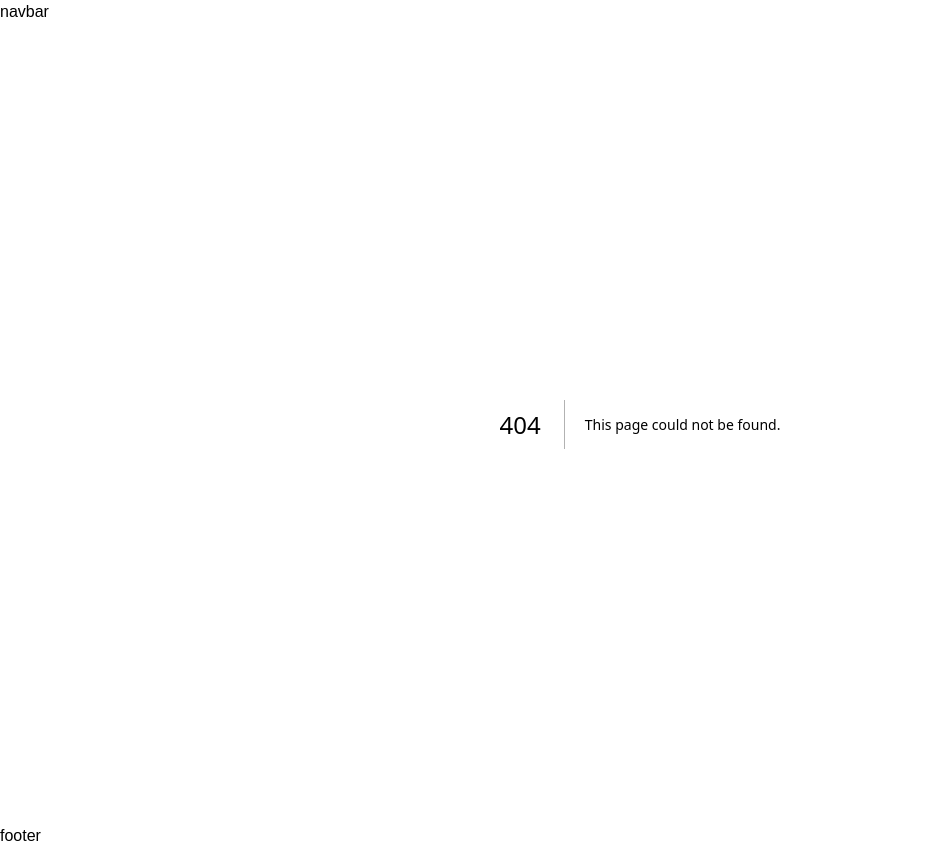
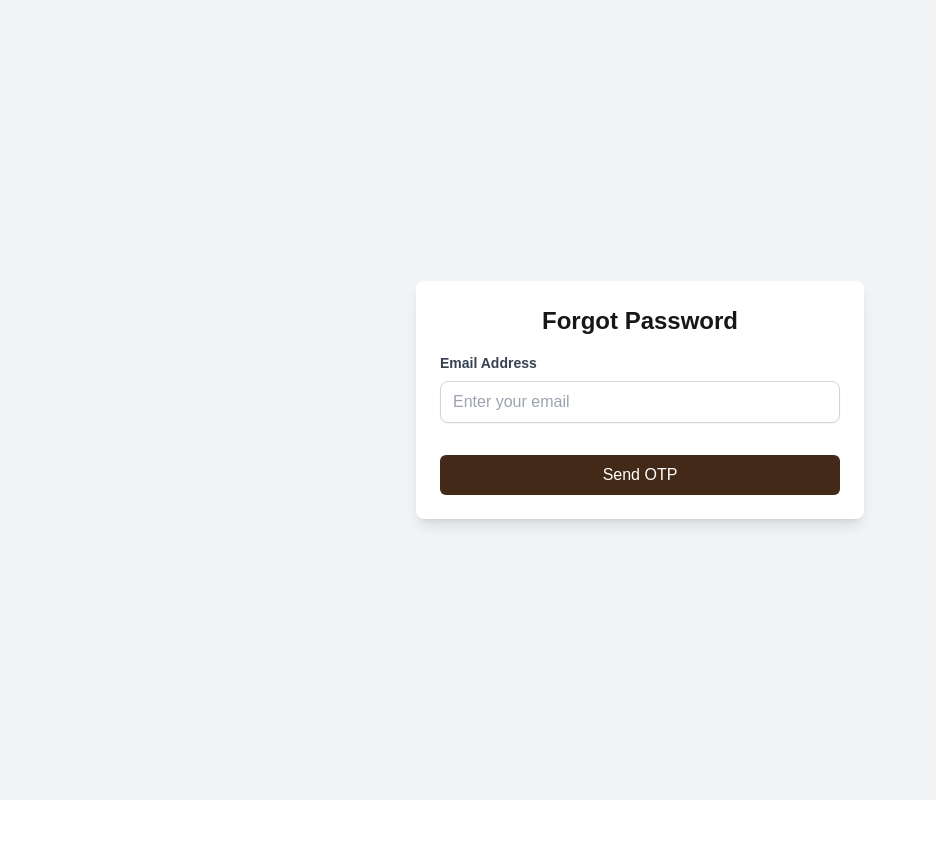
Before and after one commit to sahilrahmani89/project-hilina, a Next.js app: page /forgot-password in a window 1280 px wide. Before the commit this address had no page. Shown: the whole page, without its empty margins (0-936 px from the left). After the commit the page ends 800 px from the top, so only its background shows below. Built offline with nearby package versions, Linux system fonts and the light colour scheme.

Commit message:
otp verifcation via mail

```diff
--- /dev/null
+++ b/app/api/auth/getOtp/route.ts
@@ -0,0 +1,78 @@
+import dbConnect from "@/app/lib/mongoose";
+import Otp from "@/app/model/Otp";
+import Users from "@/app/model/User";
+import { createApiResponse } from "@/app/utils/apiResponse";
+import { customAlphabet, nanoid } from "nanoid";
+import { NextRequest } from "next/server";
+import nodemailer from 'nodemailer';
+
+
+export async function POST(req:NextRequest){
+    try{
+        const body = await req.json()
+        const {email} = body
+        await dbConnect()
+        if(!email) return new Response(JSON.stringify(createApiResponse(400,'Email Required')))
+        const isExist = await Users.findOne({email:email})
+        if(!isExist){
+            return new Response(JSON.stringify(createApiResponse(400,'This email Id does not exist!')))
+        }
+       const otp = generateSecureInteger()
+        const otpData = {
+              email,
+              otp
+        }
+        const isOtpExist =  await Otp.findOne({email:email})
+        if(isOtpExist){
+            return new Response(JSON.stringify(createApiResponse(400,'Otp already sent')))
+        }else{
+            const nodeMail = process.env.MAIL
+            const password = process.env.MAIL_PASSWORD
+            if(!email || !password){
+                return new Response(JSON.stringify(createApiResponse(500,'Email and password not found')))
+            }
+            const transporter = nodemailer.createTransport({
+                service: "Gmail",
+                host: "smtp.gmail.com",
+                port: 465,
+                secure: true,
+                auth: {
+                    user: nodeMail,
+                    pass: password
+                }
+            });
+            //
+            const mailOptions = {
+                from: nodeMail,
+                to: email,
+                subject: 'Otp for reset password',
+                text: 'This is your otp for reset password: ' + otp, // plain text body
+                html: `<p>Hello, this is your OTP for resetting your password: <strong>${otp}</strong></p>`
+            };
+            // transporter.sendMail(mailOptions, async(error, info) => {
+            //     if (!info) {
+            //         console.log('Error in sending email:', error);
+            //         return new Response(JSON.stringify(createApiResponse(500,'Error in sending email')))
+            //     }
+            //     const createOTP = await Otp.create(otpData)
+            //     await createOTP.save()
+            //    return new Response(JSON.stringify(createApiResponse(200,'Otp sent successfully to your email')))
+            // });
+            try {
+                const info = await transporter.sendMail(mailOptions);
+                const createOTP = await Otp.create(otpData);
+                await createOTP.save();
+                return new Response(JSON.stringify(createApiResponse(200, 'OTP sent successfully to your email')));
+            } catch (error) {
+                return new Response(JSON.stringify(createApiResponse(500, 'Error in sending email')));
+            }
+        }
+    }catch(err){
+        console.log('err',err)
+        return new Response(JSON.stringify(createApiResponse(500,'Interval Server Error Otp')))
+    }
+}
+export function generateSecureInteger(length = 10) {
+    const nanoid = customAlphabet('1234567890', length)
+    return nanoid(6)
+}
--- /dev/null
+++ b/app/api/auth/verifyOtp/route.ts
@@ -0,0 +1,25 @@
+import dbConnect from "@/app/lib/mongoose";
+import Otp from "@/app/model/Otp";
+import { createApiResponse } from "@/app/utils/apiResponse";
+import { NextRequest } from "next/server";
+
+export async function POST(req: NextRequest) {
+    const body = await req.json()
+        const {email,otp} = body
+        if(!email) return new Response(JSON.stringify(createApiResponse(400,'Email Required')))
+        try{
+          await dbConnect()
+          const isOTP = await Otp.findOne({email:email})
+          if(!isOTP){
+             return new Response(JSON.stringify(createApiResponse(400,'Otp expired or not sent')))
+          }
+          if(isOTP.otp === otp){
+            return new Response(JSON.stringify(createApiResponse(200,'Otp verified successfully')))
+          }else{
+            return new Response(JSON.stringify(createApiResponse(400,'Invalid Otp')))
+          }
+         }catch(err){
+            console.log('err',err)
+            return new Response(JSON.stringify(createApiResponse(500,'Internal server error')))
+        }
+}
--- /dev/null
+++ b/app/component/authcomp/Forgotpass.tsx
@@ -0,0 +1,147 @@
+"use client"
+import React, { useState } from 'react';
+import Input from '../forms/Input';
+import Button from '../forms/Button';
+import axios from 'axios';
+
+const ForgotPass = () => {
+  const [step, setStep] = useState(1); // Step 1: Email, Step 2: OTP, Step 3: Reset Password
+  const [email, setEmail] = useState('');
+  const [otp, setOtp] = useState('');
+  const [password, setPassword] = useState('');
+  const [error,setError] = useState('')
+
+  const handleEmailSubmit = async(e:any) => {
+    e.preventDefault();
+    const response:any= await getAPI(email)
+    console.log('response',response)
+    if(response?.data?.statusCode >=200 && response?.data?.statusCode<=299){
+       setStep(2);
+    }else{
+      setError(response?.data?.message)
+    }
+  };
+
+  const getAPI = async (email:string) => {
+    try{
+        const res = await axios.post('/api/auth/getOtp',{
+          email,
+        })
+       return res
+    }catch(err){
+      console.log('err', err)
+      return err
+    }
+  }
+  //get otp from server
+  const verifyOTP = async (email:string) => {
+    try{
+        const res = await axios.post('/api/auth/verifyOtp',{
+          email,
+          otp
+        })
+       return res
+    }catch(err){
+      console.log('err', err)
+      return null
+   }
+  }
+  const handleOtpSubmit = async(e:any) => {
+    e.preventDefault();
+    // Simulate OTP validation
+    const serverOtp = await verifyOTP(email)
+    if(serverOtp?.data?.statusCode >=200 && serverOtp?.data?.statusCode<=299){
+       setStep(3);
+    }else {
+      console.log('Invalid OTP');
+      setError('Invalid OTP')
+    }
+  };
+
+  const handlePasswordSubmit = (e:any) => {
+    e.preventDefault();
+    // Simulate password reset
+    console.log('Password reset successful');
+  };
+
+  return (
+    <div className="flex items-center justify-center min-h-screen bg-gray-100">
+      <div className="w-full max-w-md p-6 bg-white rounded-lg shadow-lg">
+        <h2 className="text-2xl font-bold text-center mb-4">
+          Forgot Password
+        </h2>
+
+        {/* Step 1: Email input */}
+        {step === 1 && (
+          <form className="space-y-4">
+            <div>
+              <Input
+                type='email'
+                name='email'
+                placeholder='Enter your email'
+                value={email}
+                onChange={(e) => setEmail(e.target.value)}
+                label='Email Address'
+              />
+            </div>
+            <Button onClick={(e)=>handleEmailSubmit(e)}>
+              Send OTP
+            </Button>
+          </form>
+        )}
+
+        {/* Step 2: OTP input */}
+        {step === 2 && (
+          <form onSubmit={handleOtpSubmit} className="space-y-4">
+            <div>
+              <label htmlFor="otp" className="block text-sm font-medium text-gray-700">Enter OTP</label>
+              <input
+                type="text"
+                id="otp"
+                name="otp"
+                className="mt-1 block w-full px-4 py-2 border border-gray-300 rounded-lg shadow-sm focus:outline-none focus:ring-2 focus:ring-blue-500"
+                value={otp}
+                onChange={(e) => setOtp(e.target.value)}
+                required
+                placeholder="Enter OTP"
+              />
+            </div>
+            <button
+              type="submit"
+              className="w-full bg-blue-500 text-white py-2 px-4 rounded-lg hover:bg-blue-600 transition duration-200"
+            >
+              Verify OTP
+            </button>
+          </form>
+        )}
+
+        {/* Step 3: Reset Password */}
+        {step === 3 && (
+          <form onSubmit={handlePasswordSubmit} className="space-y-4">
+            <div>
+              <label htmlFor="password" className="block text-sm font-medium text-gray-700">New Password</label>
+              <input
+                type="password"
+                id="password"
+                name="password"
+                className="mt-1 block w-full px-4 py-2 border border-gray-300 rounded-lg shadow-sm focus:outline-none focus:ring-2 focus:ring-blue-500"
+                value={password}
+                onChange={(e) => setPassword(e.target.value)}
+                required
+                placeholder="Enter new password"
+              />
+            </div>
+            <button
+              type="submit"
+              className="w-full bg-blue-500 text-white py-2 px-4 rounded-lg hover:bg-blue-600 transition duration-200"
+            >
+              Reset Password
+            </button>
+          </form>
+        )}
+      </div>
+    </div>
+  );
+};
+
+export default ForgotPass;
--- a/app/component/forms/Button.tsx
+++ b/app/component/forms/Button.tsx
@@ -3,7 +3,7 @@ import React from 'react';
 interface ButtonProps {
   variant?: 'filled' | 'outlined';
   children: React.ReactNode;
-  onClick?: () => void;
+  onClick?: (e:any) => void;
   className?: string;
   disabled?: boolean;
   loading?: boolean;
--- /dev/null
+++ b/app/forgot-password/page.tsx
@@ -0,0 +1,7 @@
+import ForgotPass from "../component/authcomp/Forgotpass";
+
+export default function Home() {
+    return(
+        <ForgotPass/>
+)
+}
--- /dev/null
+++ b/app/model/Otp.ts
@@ -0,0 +1,9 @@
+import mongoose , {  Schema } from "mongoose";
+
+const otpSchema = new Schema({
+    email: {type:String, required: true},
+    otp: {type:String, required: true},
+    expiry: {type: Date, default: Date.now, expires: 300}
+})
+
+export default mongoose.models.Otp || mongoose.model('Otp', otpSchema);
--- a/app/page.tsx
+++ b/app/page.tsx
@@ -1,10 +1,10 @@
 "use client";
 import { useSession } from "next-auth/react";
 import Image from "next/image";
+import { customAlphabet, customRandom, nanoid } from "nanoid";
 
 export default function Home() {
  const session = useSession();
- console.log('session',session)
   return (
     <div className="grid grid-rows-[20px_1fr_20px] items-center justify-items-center min-h-screen p-8 pb-20 gap-16 sm:p-20 font-[family-name:var(--font-geist-sans)]">
       <main className="flex flex-col gap-8 row-start-2 items-center sm:items-start">
--- a/app/providers/LayoutProviders.tsx
+++ b/app/providers/LayoutProviders.tsx
@@ -9,7 +9,7 @@ const LayoutContext = createContext({hideNavbarFooter:false})
 export const LayoutProvider = ({children}:{children:any}) =>{
     const pathname = usePathname();
     //
-    const paths = ['/login','/signup']
+    const paths = ['/login','/signup','/forgot-password','/reset-password']
     //
     const hideNavbarFooter = useMemo(()=>{
         return paths.includes(pathname)
--- a/package.json
+++ b/package.json
@@ -14,8 +14,10 @@
     "bcrypt": "^5.1.1",
     "jsonwebtoken": "^9.0.2",
     "mongoose": "^8.7.1",
+    "nanoid": "^5.0.9",
     "next": "14.2.14",
     "next-auth": "^4.24.8",
+    "nodemailer": "^6.9.16",
     "react": "^18",
     "react-dom": "^18"
   },
@@ -23,6 +25,7 @@
     "@types/bcrypt": "^5.0.2",
     "@types/jsonwebtoken": "^9.0.7",
     "@types/node": "^20",
+    "@types/nodemailer": "^6.4.17",
     "@types/react": "^18",
     "@types/react-dom": "^18",
     "eslint": "^8",
```
Also changed, not shown: 1 other file (tests, documents, lock files or other folders).
